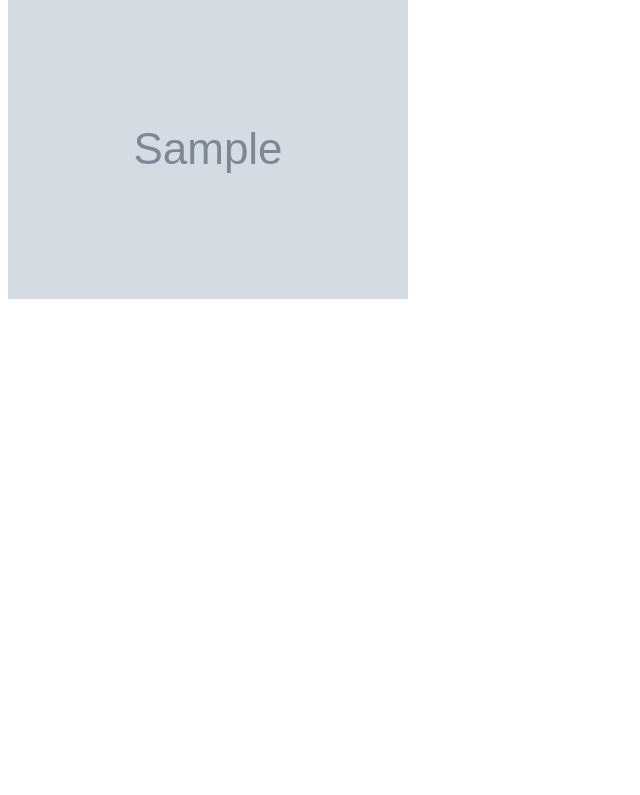
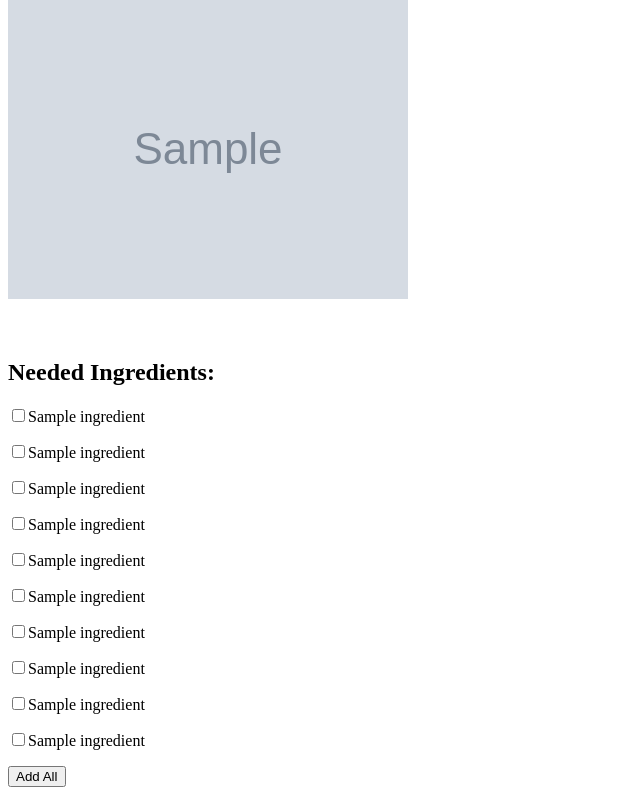
Before and after one commit to cedwards57/project2-csc4350, a Flask app: template templates/recipe.html in a window 1280 px wide. Shown: the part 115-910 px from the top of the page, without its empty margins (0-640 px from the left). Before the commit the page ends 414 px from the top, so only its background shows below. Run offline with Flask 2, Linux system fonts and the light colour scheme; the template is opened without the code that fills it: most values are stand-ins (such as "Sample title", 1, 10 or a date in 2020); grey boxes marked "Sample" are stand-in pictures.

Commit message:
added the ingredients for each recipy to its info page with a checkbox that allows for saving on the back end.

```diff
--- a/app.py
+++ b/app.py
@@ -32,6 +32,7 @@ from recipeInfo import recipesInfo
 from recipeInstructions import instructions
 from recipesSearch import recipesSearch
 from recipeIngredients import recipeIngredients
+from combineQuantities import add_quantities
 
 load_dotenv(find_dotenv())
 
@@ -168,11 +169,33 @@ def delingredient():
 @app.route("/addingredients", methods=["POST"])
 @login_required
 def addingredient():
-    ingredient_names = flask.request.form["ingredients"]
-    for ingredient in ingredient_names:
-        if get_ingredient(current_user.email, ingredient) is None:
-            db.session.add(set_ingredient(current_user.email, ingredient))
-    db.session.commit()
+    add_indexes = [int(i) for i in flask.request.form.getlist("checks")]
+    ingredients = flask.request.form.getlist("ingredient")
+    quantities = [float(i) for i in flask.request.form.getlist("quantity")]
+    units = flask.request.form.getlist("units")
+
+    for i in add_indexes:
+        ingredient_in_db = get_ingredient(current_user.email, ingredients[i])
+
+        if ingredient_in_db is not None:
+            new_quantity = add_quantities(
+                ingredient_in_db.quantity,
+                ingredient_in_db.units,
+                quantities[i],
+                units[i],
+            )
+            ingredient_in_db.quantity = new_quantity["amount"]
+            ingredient_in_db.units = new_quantity["units"]
+            db.session.commit()
+
+        if ingredient_in_db is None:
+            new_ingredient = set_ingredient(
+                current_user.email, ingredients[i], quantities[i], units[i]
+            )
+            db.session.add(new_ingredient)
+            db.session.commit()
+
+    return flask.redirect("/recipelist")
 
 
 @app.route("/searchrecipes", methods=["POST"])
@@ -194,7 +217,18 @@ def searchrecipes():
 @login_required
 def recipe():
     recipe_id = flask.request.args["recipeid"]
-    data = recipesInfo(recipe_id)
+
+    recipy_info=recipesInfo(recipe_id)
+    recipe_ing = recipeIngredients(recipe_id)
+
+    data = {
+        "title":recipy_info["title"],
+        "summary":recipy_info["summary"],
+        "imageURL":recipy_info["imageURL"],
+        "ingredients":recipe_ing,
+        "len":len(recipe_ing)
+    }
+
     return flask.render_template("recipe.html", data=data)
 
 
--- a/combineQuantities.py
+++ b/combineQuantities.py
@@ -5,6 +5,9 @@ from dotenv import find_dotenv, load_dotenv
 from requests.models import Response
 
 def add_quantities(amnt1, unt1, amnt2, unt2):
+
+    amnt1 = float(amnt1)
+    amnt2 = float(amnt2)
 
     if len(unt1) > len(unt2):
         if(unt1[-1:] == 's' or unt1[-2:] == 'es') and (unt1[:-1] == unt2 or unt1[:-2] == unt2):
@@ -31,4 +34,4 @@ def add_quantities(amnt1, unt1, amnt2, unt2):
         funit = unt2
         famnt = amnt2 + (amnt1*mtrc_cnvrt[mtrc_unt.index(unt1)])
 
-    return {'amount': famnt, 'units': funit}
+    return {"amount": str(famnt), "units": funit}
--- a/recipeIngredients.py
+++ b/recipeIngredients.py
@@ -43,4 +43,4 @@ def recipeIngredients(rID):
 
 
 # uncomment next two lines to test the function
-# recipeIngredients(1003464)
+recipeIngredients(1003464)
--- a/templates/recipe.html
+++ b/templates/recipe.html
@@ -8,8 +8,26 @@
         </style>
     </head>
     <body>
-        <h1>{{ data["title"] }}</h1>
-        <p>{{ data["summary"] }}</p>
-        <img src={{ data["imageURL"] }} />
+        <div class="info">
+            <h1>{{ data["title"] }}</h1>
+            <p>{{ data["summary"] }}</p>
+            <img src={{ data["imageURL"] }} />
+        </div>
+        <br/>
+        <br/>
+        <div class="ingredients">
+            <h2>Needed Ingredients:</h2>
+            <form method="post" action="/addingredients">
+                {% for i in range(data["len"])%}
+                    <p>
+                        <input type="hidden" name="ingredients" value="{{data["ingredients"][i]["name"]}}">
+                        <input type="hidden" name="quantity" value="{{data["ingredients"][i]["quantity"]}}">
+                        <input type="hidden" name="units" value="{{data["ingredients"][i]["units"]}}">
+                        <input type="checkbox" name="check" value="{{i}}">{{data["ingredients"][i]["name"]}}
+                    </p>
+                {%endfor%}
+                <button type="submit">Add All</button>
+            </form>
+        </div>
     </body>
 </html>
```
Also changed, not shown: templates/groceryList.html (+8 -5 lines), templates/landingPage.html (added, +15 -0 lines).
